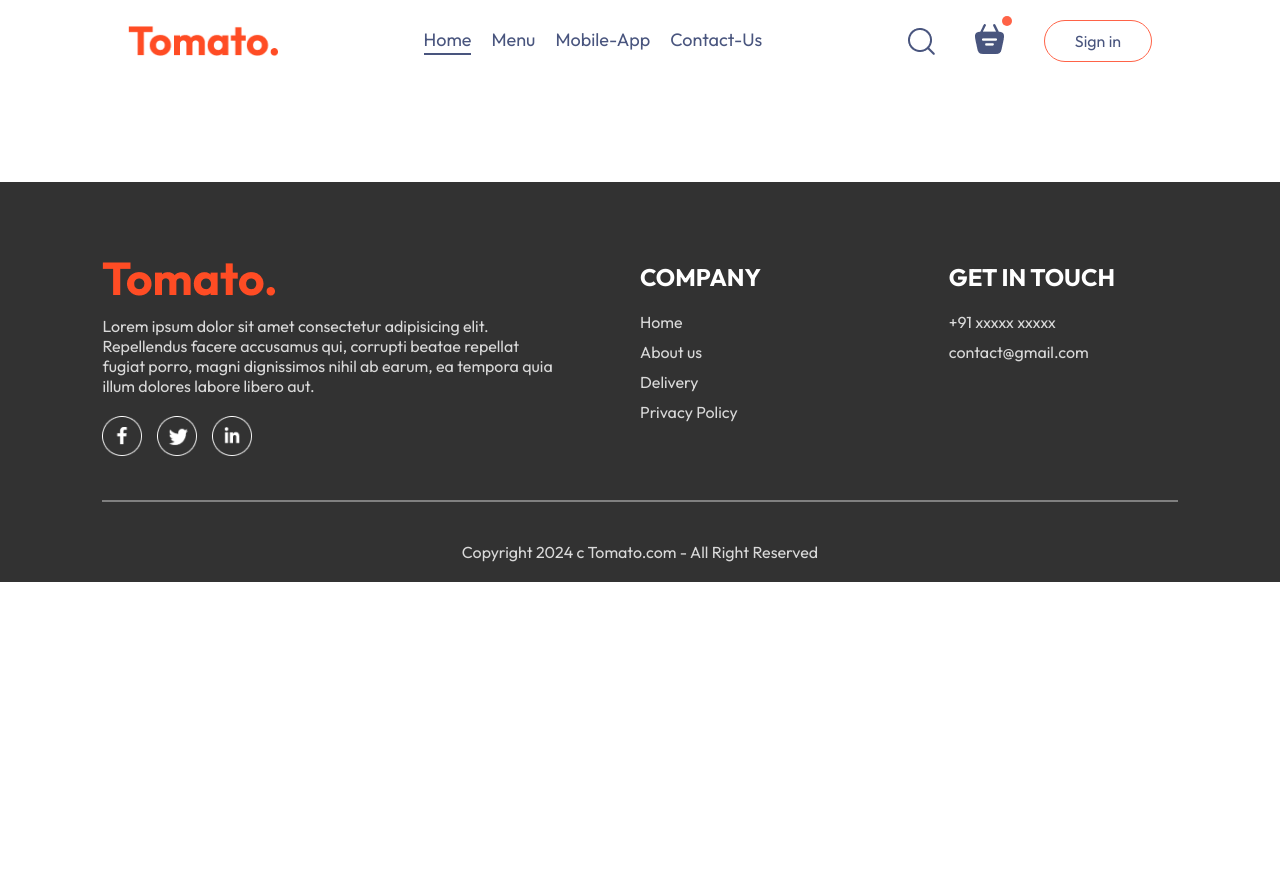
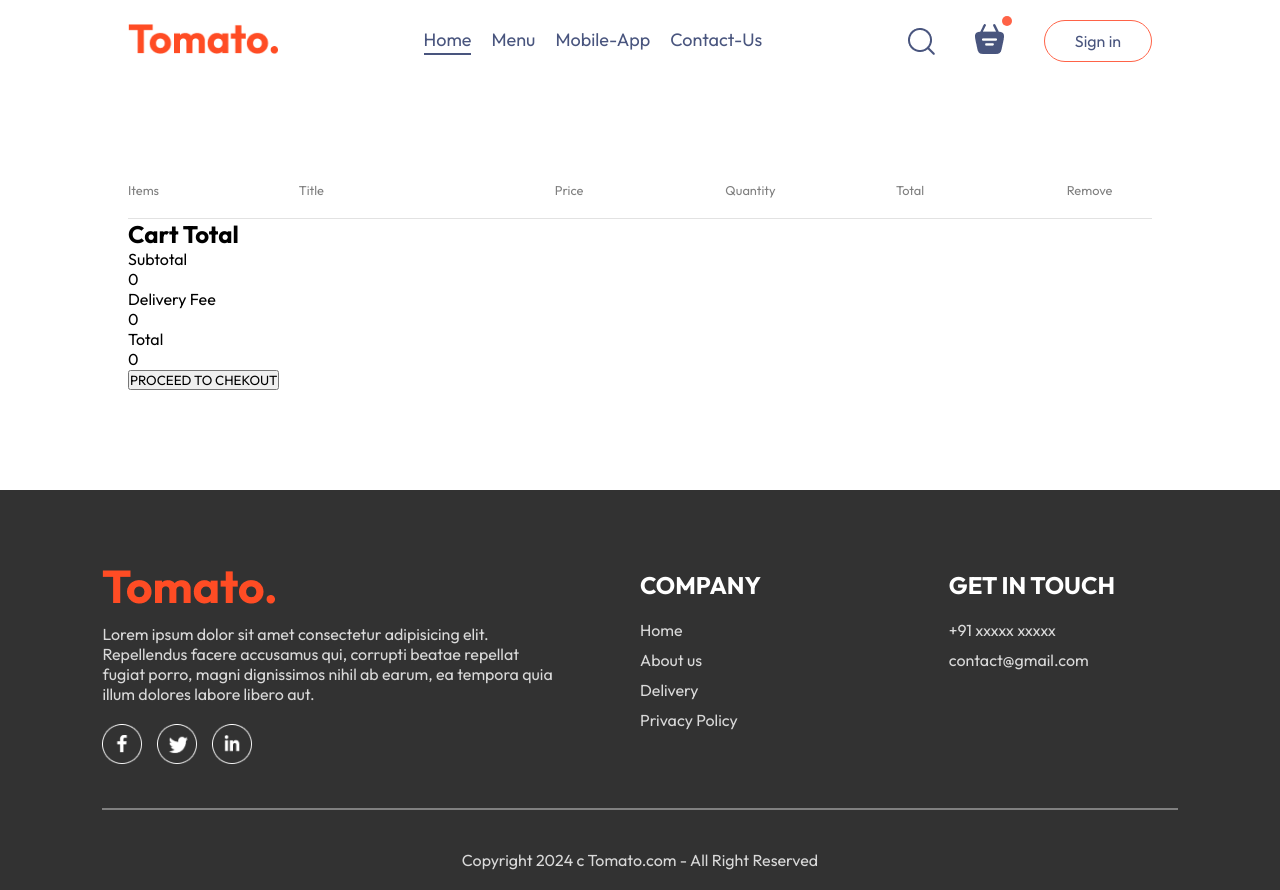
Before and after one commit to 1Lover0/fooddel, a React (Vite) app in the folder frontend/: page /cart in a window 1280 px wide. Before the commit the page ends 800 px from the top, so only its background shows below. Built offline with nearby package versions, Linux system fonts and the light colour scheme.

Commit message:
cart item adding in cart

```diff
--- a/frontend/src/components/navbar/Navbar.jsx
+++ b/frontend/src/components/navbar/Navbar.jsx
@@ -9,7 +9,7 @@
 
     return (
         <div className='navbar'>
-            <img src={assets.logo} alt="" className="logo" />
+            <Link to='/'><img src={assets.logo} alt="" className="logo" /> </Link>
             <ul className="navbar-menu">
                 <Link to='/' onClick={()=> setMenu("home")} className={menu === "home"?"active":""}>Home</Link>
                 <a href='#explore-menu' onClick={()=> setMenu("menu")} className={menu === "menu"?"active":""}>Menu</a>
@@ -19,7 +19,7 @@
             <div className="navbar-right">
                 <img src={assets.search_icon} alt="" />
                 <div className="navbar-search-icon">
-                    <img src={assets.basket_icon} alt="" />
+                    <Link to='/cart'><img src={assets.basket_icon} alt="" /></Link>
                     <div className="dot"></div>
                 </div>
                 <button onClick={() => setShowLogin(true)}>Sign in</button>
--- a/frontend/src/pages/cart/Cart.css
+++ b/frontend/src/pages/cart/Cart.css
@@ -0,0 +1,25 @@
+.cart{
+    margin-top: 100px;
+}
+.cart-items-title{
+    display: grid;
+    grid-template-columns: 1fr 1.5fr 1fr 1fr 1fr 0.5fr ;
+    align-items: center;
+    color: gray;
+    font-size: max(1vw,12px);
+}
+.cart-items-item{
+    margin: 10px 0;
+    color: black;
+}
+.cart-items-item img{
+    width: 50px;
+}
+.cart hr{
+    height: 1px;
+    background-color: #e2e2e2;
+    border: none;
+}
+.cart-items-item .cross{
+    cursor: pointer;
+}
--- a/frontend/src/pages/cart/Cart.jsx
+++ b/frontend/src/pages/cart/Cart.jsx
@@ -4,11 +4,63 @@
 
 const Cart = () => {
 
-    const{cartItems, food_list, reremoveCart, } = useContext(StoreContext)
+    const { cartItems, food_list, removeCart, } = useContext(StoreContext)
 
     return (
         <div className='cart'>
+            <div className="cart-items">
+                <div className="cart-items-title">
+                    <p>Items</p>
+                    <p>Title</p>
+                    <p>Price</p>
+                    <p>Quantity</p>
+                    <p>Total</p>
+                    <p>Remove</p>
+                </div>
+                <br />
+                <hr />
+                {
+                    food_list.map((item, index) => {
+                        if (cartItems[item.id] > 0) {
+                            return (
+                                <div>
+                                    <div className="cart-items-title cart-items-item">
+                                        <img src={item.image} alt="" />
+                                        <p>{item.name}</p>
+                                        <p>${item.price}</p>
+                                        <p>{cartItems[item.id]}</p>
+                                        <p>${item.price * cartItems[item.id]}</p>
+                                        <p className='cross' onClick={()=>removeCart(item.id)}>x</p>
+                                    </div>
+                                    <hr />
+                                </div>
+                            )
+                        } else {
 
+                        }
+                    })
+                }
+            </div>
+            <div className="cart-bottom">
+                <div className="cart-total">
+                    <h2>Cart Total</h2>
+                    <div>
+                        <div className="cart-total-details">
+                            <p>Subtotal</p>
+                            <p>{0}</p>
+                        </div>
+                        <div className="cart-total-details">
+                            <p>Delivery Fee</p>
+                            <p>{0}</p>
+                        </div>
+                        <div className="cart-total-details">
+                            <p>Total</p>
+                            <p>{0}</p>
+                        </div>
+                    </div>
+                    <button>PROCEED TO CHEKOUT</button>
+                </div>
+            </div>
         </div>
     );
 };
```
